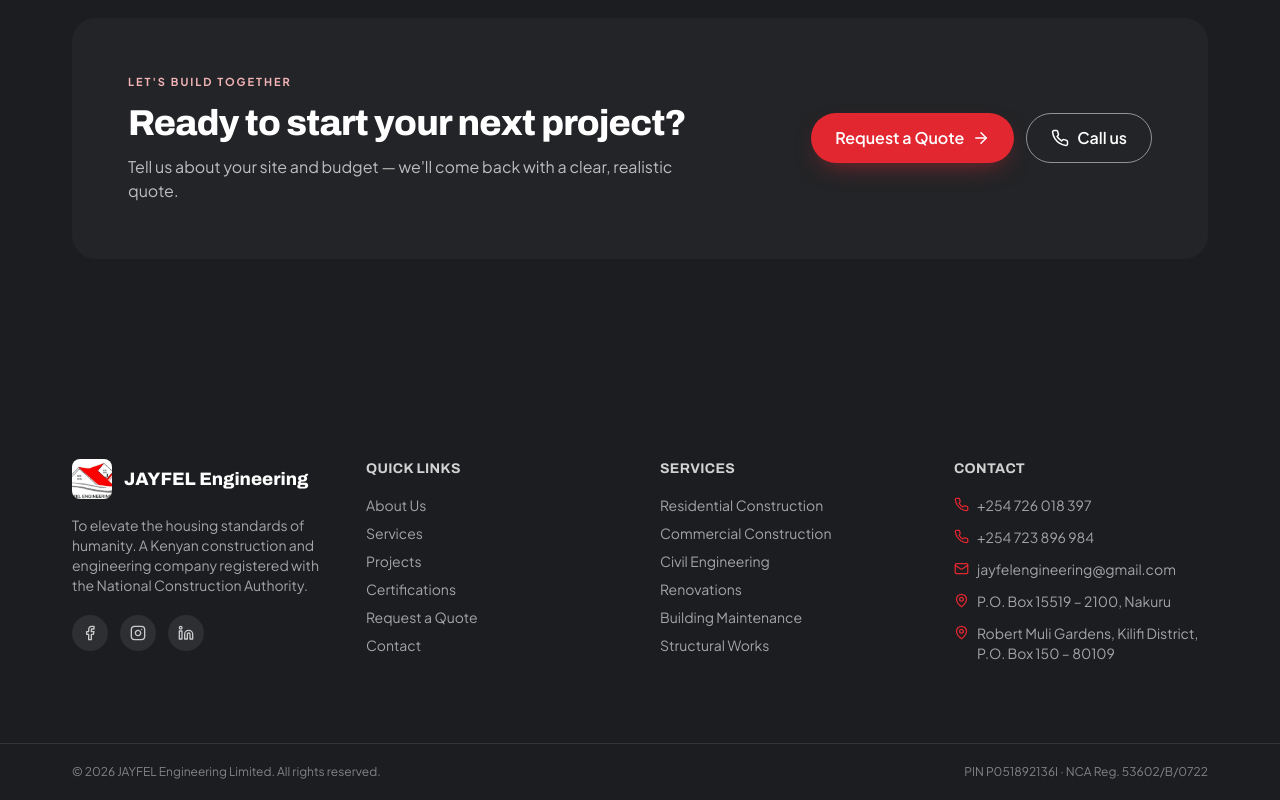
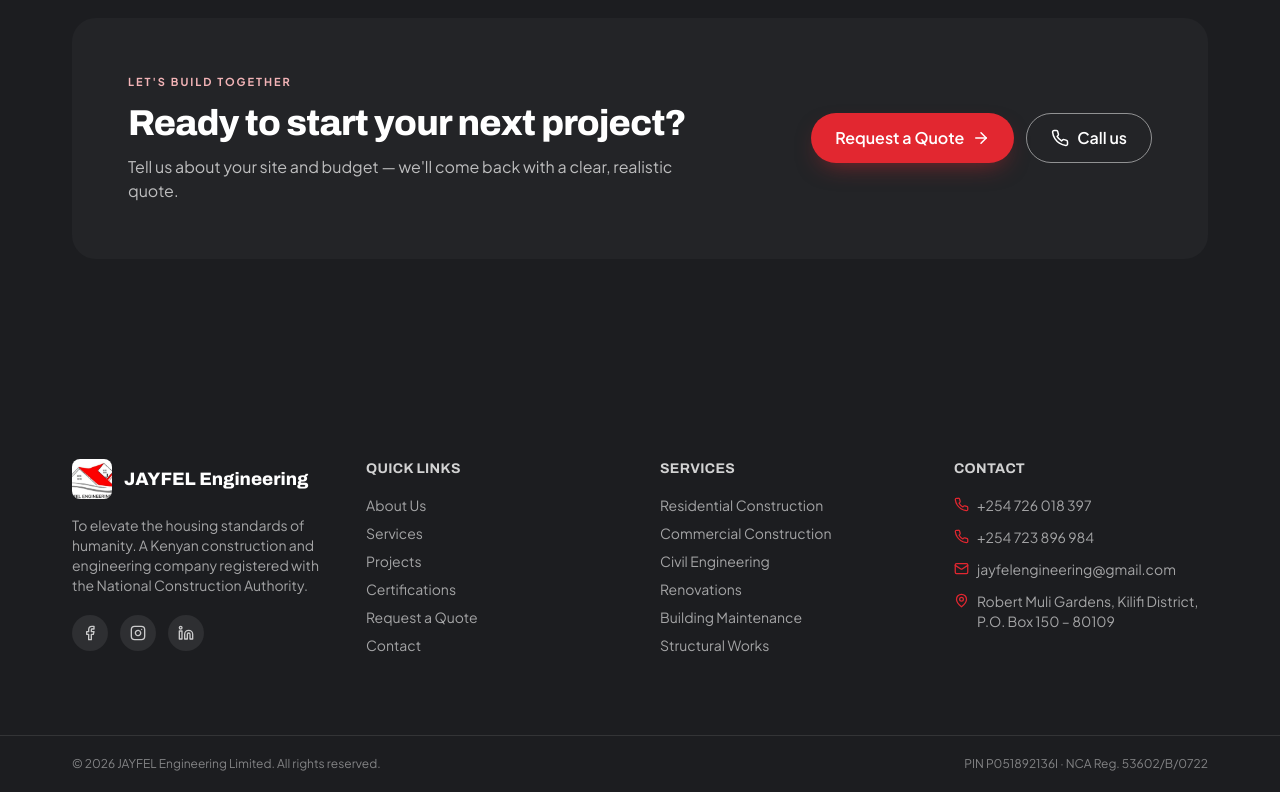
Before and after one commit to jacksonlumumba2026-web/jayfel-engineering, a React (Vite) app: page / in a window 1280 px wide. Shown: the part 5298-6098 px from the top of the page. Built offline with nearby package versions, Linux system fonts and the light colour scheme.

Commit message:
Remove the Nakuru P.O. Box address
The company is located in Mtwapa/Kilifi, not Nakuru -- removed the
Nakuru entry from COMPANY.addresses, which is used by the Footer,
About page registration table, and Contact page. The Kilifi/Robert
Muli Gardens address remains as the sole registered address.

```diff
--- a/src/data/site.ts
+++ b/src/data/site.ts
@@ -10,7 +10,6 @@ export const COMPANY = {
   whatsapp: '254726018397',
   email: 'jayfelengineering@gmail.com',
   addresses: [
-    'P.O. Box 15519 – 2100, Nakuru',
     'Robert Muli Gardens, Kilifi District, P.O. Box 150 – 80109',
   ],
   directors: [
```
